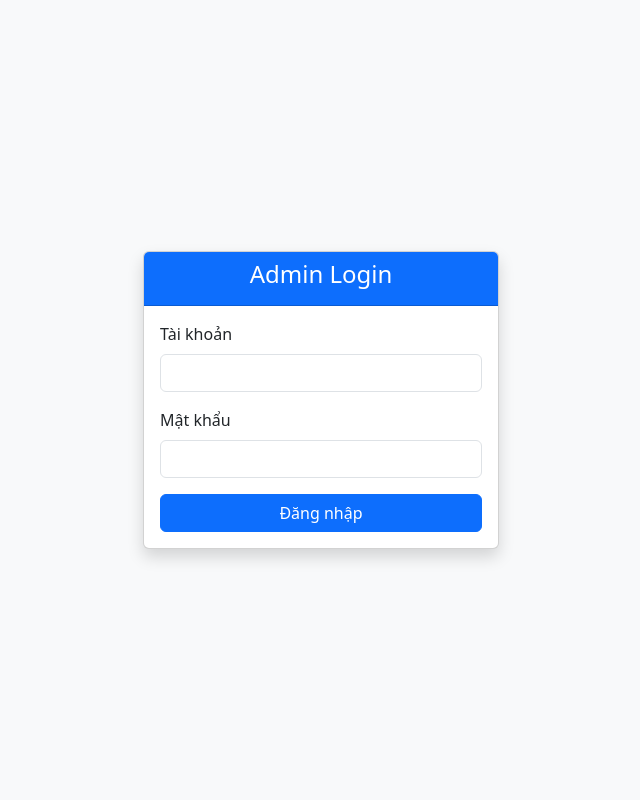
After one commit to thachtn22git-oss/the-next-live-concert-, a PHP site: page /the-next-live-concert/admin_login.php in a window 1280 px wide. The commit adds this page. Shown: the whole page, without its empty margins (319-959 px from the left). Run offline with PHP 8.4, Linux system fonts and the light colour scheme.

Commit message:
login page admin

```diff
--- /dev/null
+++ b/admin_login.php
@@ -0,0 +1,58 @@
+<?php
+session_start();
+
+if ($_SERVER["REQUEST_METHOD"] == "POST") {
+    $username = $_POST['username'];
+    $password = $_POST['password'];
+
+    // Kiểm tra tài khoản cố định
+    if ($username === "admin" && $password === "12345") {
+        $_SESSION['admin_logged_in'] = true;
+        header("Location: admin.php");
+        exit;
+    } else {
+        $error = "Sai tài khoản hoặc mật khẩu!";
+    }
+}
+?>
+
+<!DOCTYPE html>
+<html lang="en">
+<head>
+    <meta charset="UTF-8">
+    <title>Admin Login</title>
+    <link href="https://cdn.jsdelivr.net/npm/bootstrap@5.3.0/dist/css/bootstrap.min.css" rel="stylesheet">
+</head>
+<body class="bg-light d-flex align-items-center" style="height: 100vh;">
+
+<div class="container">
+    <div class="row justify-content-center">
+        <div class="col-md-4">
+            <div class="card shadow">
+                <div class="card-header text-center bg-primary text-white">
+                    <h4>Admin Login</h4>
+                </div>
+                <div class="card-body">
+                    <?php if (!empty($error)) : ?>
+                        <div class="alert alert-danger"><?php echo $error; ?></div>
+                    <?php endif; ?>
+
+                    <form method="post">
+                        <div class="mb-3">
+                            <label for="username" class="form-label">Tài khoản</label>
+                            <input type="text" name="username" id="username" class="form-control" required>
+                        </div>
+                        <div class="mb-3">
+                            <label for="password" class="form-label">Mật khẩu</label>
+                            <input type="password" name="password" id="password" class="form-control" required>
+                        </div>
+                        <button type="submit" class="btn btn-primary w-100">Đăng nhập</button>
+                    </form>
+                </div>
+            </div>
+        </div>
+    </div>
+</div>
+
+</body>
+</html>
--- a/index.php
+++ b/index.php
@@ -59,6 +59,8 @@ https://templatemo.com/tm-583-festava-live
 
                     <a href="ticket.php" class="btn custom-btn d-lg-none ms-auto me-4">Buy Ticket</a>
 
+
+
                     <button class="navbar-toggler" type="button" data-bs-toggle="collapse" data-bs-target="#navbarNav" aria-controls="navbarNav" aria-expanded="false" aria-label="Toggle navigation">
                         <span class="navbar-toggler-icon"></span>
                     </button>
@@ -90,7 +92,9 @@ https://templatemo.com/tm-583-festava-live
                             </li>
                         </ul>
 
-                        <a href="ticket.php" class="btn custom-btn d-lg-block d-none">Buy Ticket</a>
+                        <a href="ticket.php" class="btn custom-btn d-lg-block d-none" >Buy Ticket</a>
+
+                        <a href="admin.php" class="btn custom-btn d-lg-block d-none" style="margin-left: 50px;" target="_blank">Admin Page</a>
                     </div>
                 </div>
             </nav>
--- /dev/null
+++ b/logout.php
@@ -0,0 +1,5 @@
+<?php
+session_start();
+session_destroy();
+header("Location: admin_login.php");
+exit;
```
Also changed, not shown: admin.php (+12 -0 lines).
